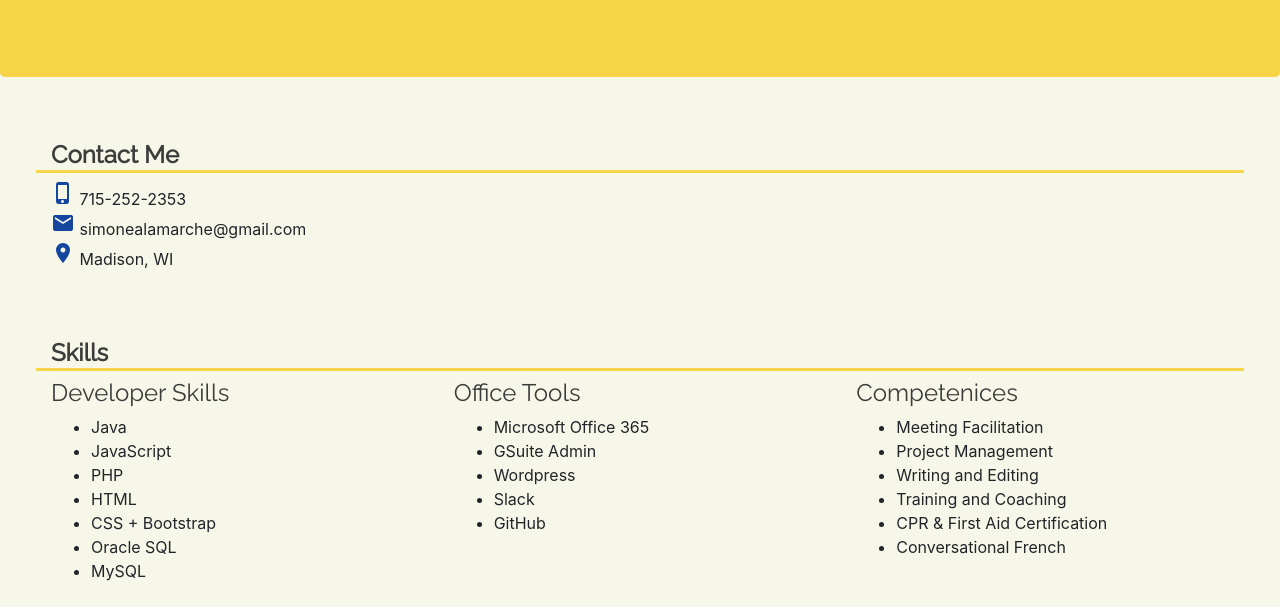
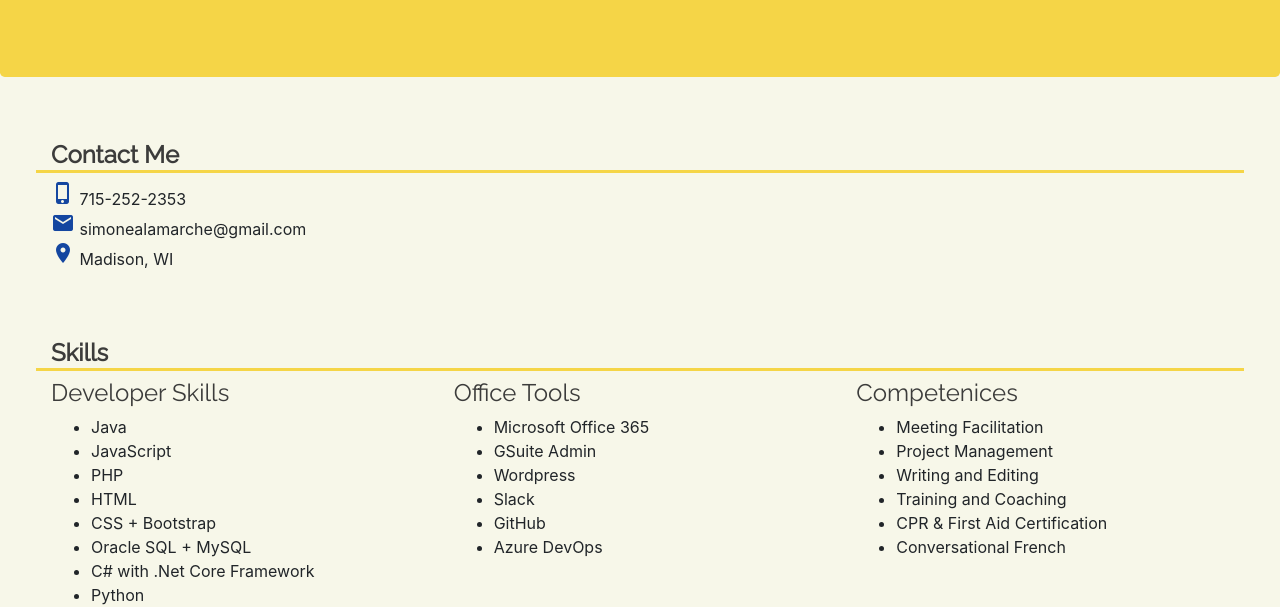
Before and after one commit to simonealamarche/github-upload, a plain HTML site: page index.html in a window 1280 px wide. Shown: the part 202-809 px from the top of the page. Drawn offline with nearby package versions, Linux system fonts and the light colour scheme; a web font is replaced by a local one.

Commit message:
Updated skills and competencies

```diff
--- a/index.html
+++ b/index.html
@@ -75,8 +75,9 @@
                     <li>PHP</li>
                     <li>HTML</li>
                     <li>CSS + Bootstrap</li>
-                    <li>Oracle SQL</li>
-                    <li>MySQL</li>
+                    <li>Oracle SQL + MySQL</li>
+                    <li>C# with .Net Core Framework</li>
+                    <li>Python</li>
                 </ul>
             </div>
 
@@ -88,6 +89,7 @@
                     <li>Wordpress</li>
                     <li>Slack</li>
                     <li>GitHub</li>
+                    <li>Azure DevOps</li>
                 </ul>
             </div>
 
```
